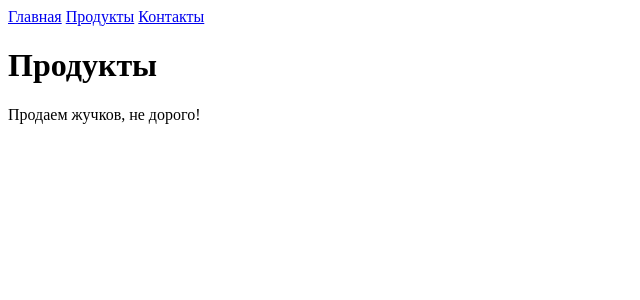
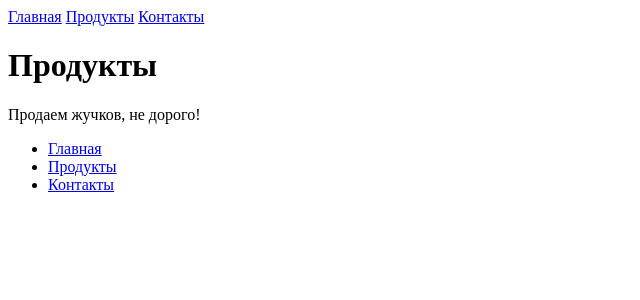
Before and after one commit to Doctor-Igroman-LoL/Django-Lesson-Project, a Django app: page /products/ in a window 1280 px wide. Shown: the top 300 px of the page, without its empty margins (0-640 px from the left). Run offline with Django 3.2, Linux system fonts and the light colour scheme.

Commit message:
Добавления links_menu

```diff
--- /dev/null
+++ b/Django_Dr_Bug/Webshop/geekshop/mainapp/templates/mainapp/includes/inc_categories_menu.html
@@ -0,0 +1,12 @@
+<ul class="links-menu">
+    {% for link in links_menu %}
+        <li>
+            <a href="{% url link.href %}"
+               class="{% if request.resolver_match.url_name == link.href %}
+                     active
+                 {% endif %} ">
+               {{ link.name }}
+            </a>
+        </li>
+    {% endfor %}
+</ul>
--- a/Django_Dr_Bug/Webshop/geekshop/mainapp/templates/mainapp/products.html
+++ b/Django_Dr_Bug/Webshop/geekshop/mainapp/templates/mainapp/products.html
@@ -7,4 +7,5 @@
 {% block content %}
     <h1>Продукты</h1>
     <p>Продаем жучков, не дорого!</p>
+    {% include 'mainapp/includes/inc_categories_menu.html' %}
 {% endblock %}
--- a/Django_Dr_Bug/Webshop/geekshop/mainapp/views.py
+++ b/Django_Dr_Bug/Webshop/geekshop/mainapp/views.py
@@ -5,7 +5,11 @@ def main(request):
     return render(request, 'mainapp/main.html', {'username': 'doctor bug', 'array': ['e', 'r', 'r', 'o', 'r']})
 
 def products(request):
-    return render(request, 'mainapp/products.html')
+    return render(request, 'mainapp/products.html', {'links_menu': [
+        {'href': 'main', 'name': 'Главная'},
+        {'href': 'products', 'name': 'Продукты'},
+        {'href': 'contacts', 'name': 'Контакты'},
+    ]})
 
 def contacts(request):
     return render(request, 'mainapp/contacts.html')
```
